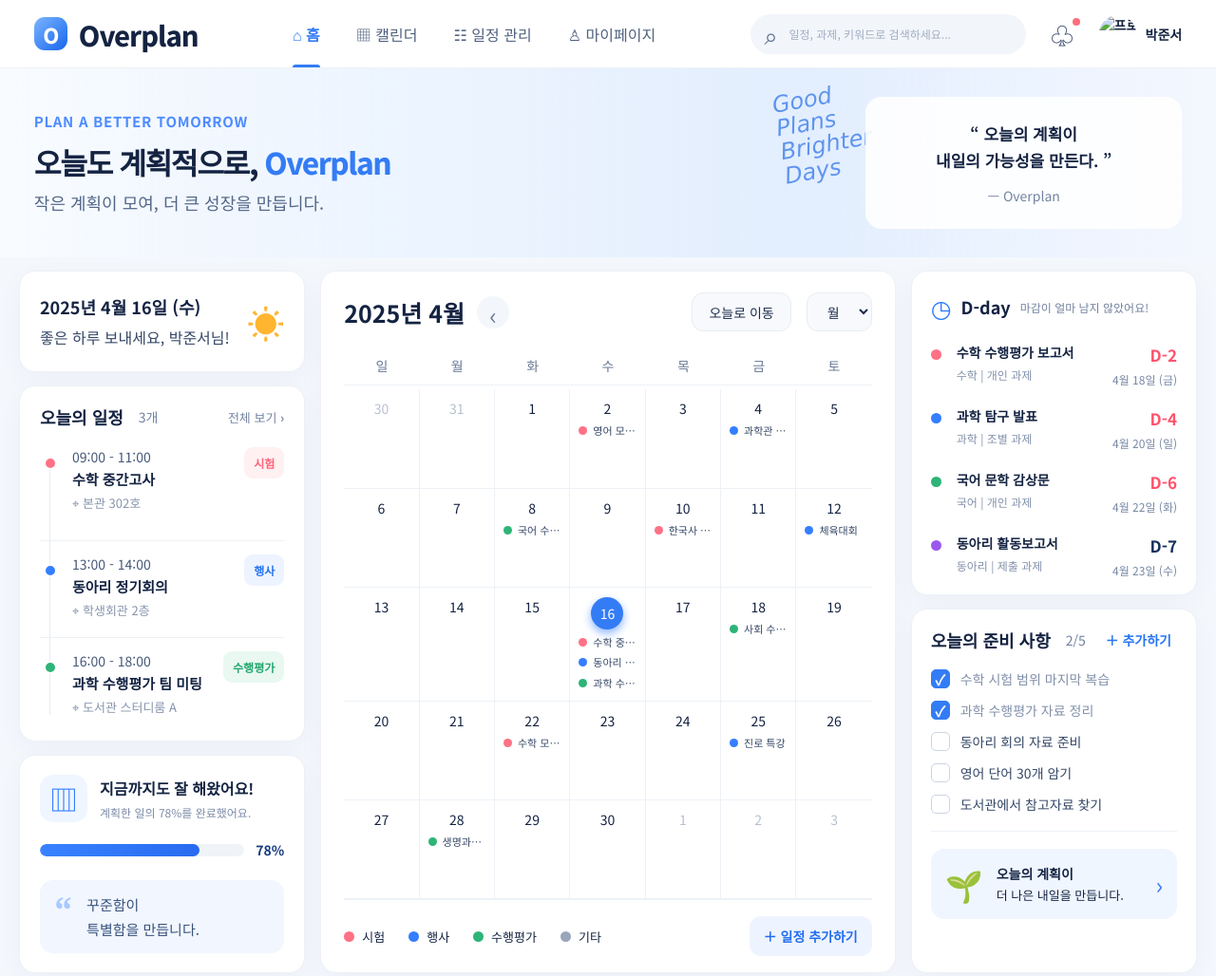
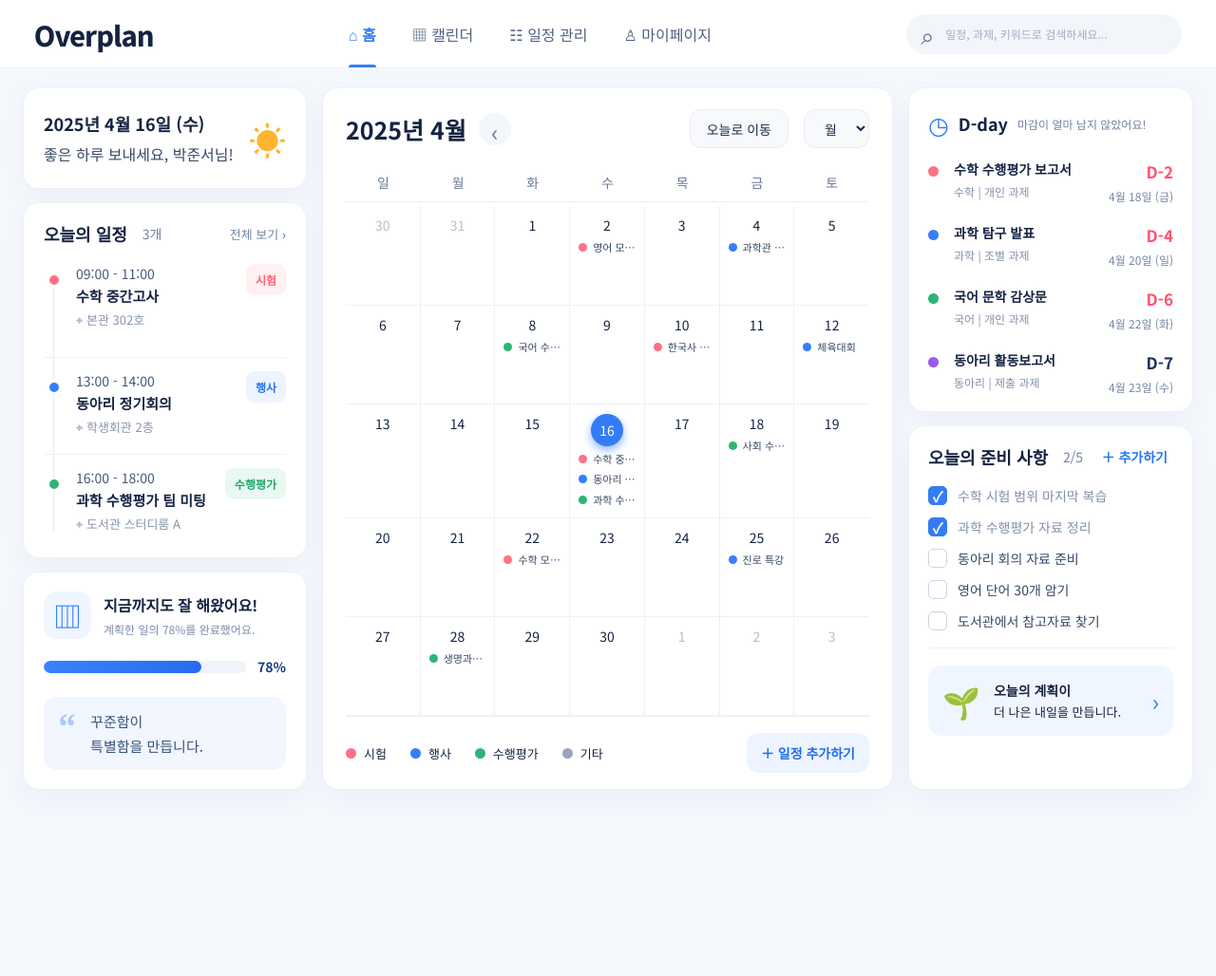
Before and after one commit to junseo090520/Overplan, a website: page public/pages/home.html in a window 1280 px wide. Shown: the whole page at 95% size. After the commit the page ends 852 px from the top, so only its background shows below. Drawn offline with Linux system fonts and the light colour scheme.

Commit message:
refactor: 불필요한 HTML 요소 제거 및 레이아웃 간격 조정

```diff
--- a/public/css/calendar.css
+++ b/public/css/calendar.css
@@ -64,17 +64,6 @@ a {
     font-weight: 800;
     letter-spacing: -1px;
     white-space: nowrap;
-}
-
-.logo-icon {
-    width: 35px;
-    height: 35px;
-    display: grid;
-    place-items: center;
-    border-radius: 11px;
-    background: linear-gradient(135deg, #7bb5ff, #1765ec);
-    color: white;
-    font-size: 22px;
 }
 
 .nav {
@@ -188,21 +177,6 @@ a {
    페이지 제목
 ========================= */
 
-.page-intro {
-    margin-bottom: 25px;
-    display: flex;
-    align-items: center;
-    justify-content: space-between;
-}
-
-.intro-label {
-    margin: 0 0 7px;
-    color: #4e8cff;
-    font-size: 12px;
-    font-weight: 700;
-    letter-spacing: 1px;
-}
-
 .page-intro h1 {
     margin: 0;
     font-size: 30px;
@@ -218,16 +192,6 @@ a {
     margin: 8px 0 0;
     color: #7484a1;
     font-size: 14px;
-}
-
-.primary-button {
-    padding: 13px 20px;
-    border: none;
-    border-radius: 12px;
-    background: var(--primary);
-    color: white;
-    font-weight: 600;
-    box-shadow: 0 5px 13px rgba(52, 124, 245, .2);
 }
 
 /* =========================
@@ -904,12 +868,6 @@ a {
         font-size: 12px;
     }
 
-    .primary-button {
-        padding: 11px;
-        font-size: 11px;
-        white-space: nowrap;
-    }
-
     .summary-grid {
         gap: 9px;
     }
--- a/public/css/home.css
+++ b/public/css/home.css
@@ -62,17 +62,6 @@ a {
     font-weight: 800;
     letter-spacing: -1px;
     white-space: nowrap;
-}
-
-.logo-icon {
-    width: 35px;
-    height: 35px;
-    display: grid;
-    place-items: center;
-    border-radius: 11px;
-    background: linear-gradient(135deg, #7bb5ff, #1765ec);
-    color: white;
-    font-size: 22px;
 }
 
 .nav {
@@ -183,7 +172,7 @@ a {
 }
 
 .hero {
-    min-height: 177px;
+    min-height: 10px;
     padding: 30px 2.8%;
     margin-bottom: 14px;
     display: flex;
@@ -269,7 +258,7 @@ a {
 ========================= */
 
 .dashboard {
-    padding: 0 20px 24px;
+    padding: 20px 24px;
     display: grid;
     grid-template-columns:
         minmax(285px, 1.02fr)
--- a/public/js/pages/calendar.js
+++ b/public/js/pages/calendar.js
@@ -8,7 +8,6 @@ const monthTitle = document.getElementById("month-title");
 const prevMonthButton = document.getElementById("prev-month");
 const nextMonthButton = document.getElementById("next-month");
 const todayButton = document.getElementById("today-btn");
-const addScheduleButton = document.getElementById("add-schedule-btn");
 const detailAddButton = document.getElementById("detail-add-button");
 const detailList = document.getElementById("detail-list");
 
@@ -379,7 +378,6 @@ todayButton.addEventListener("click", () => {
 });
 
 // 일정 추가 버튼
-addScheduleButton.addEventListener("click", addSchedule);
 detailAddButton.addEventListener("click", addSchedule);
 
 /* =========================
--- a/public/pages/home.html
+++ b/public/pages/home.html
@@ -19,7 +19,6 @@
     <!-- 상단 네비게이션 -->
     <header class="header">
         <a href="../index.html" class="logo">
-            <span class="logo-icon">O</span>
             <span>Overplan</span>
         </a>
 
@@ -35,40 +34,10 @@
                 <span>⌕</span>
                 <input type="text" placeholder="일정, 과제, 키워드로 검색하세요...">
             </div>
-
-            <button class="notification">♧<span></span></button>
-
-            <div class="profile">
-                <img src="../assets/images/profile.png" alt="프로필">
-                <span>박준서</span>
-            </div>
         </div>
     </header>
 
     <main class="main-container">
-
-        <!-- 메인 배너 -->
-        <section class="hero">
-            <div class="hero-content">
-                <p class="hero-label">PLAN A BETTER TOMORROW</p>
-                <h1>오늘도 계획적으로, <span>Overplan</span></h1>
-                <p class="hero-description">
-                    작은 계획이 모여, 더 큰 성장을 만듭니다.
-                </p>
-            </div>
-
-            <div class="hero-script">
-                Good<br>
-                Plans<br>
-                Brighter<br>
-                Days
-            </div>
-
-            <div class="hero-quote">
-                <p>“ 오늘의 계획이<br>내일의 가능성을 만든다. ”</p>
-                <span>— Overplan</span>
-            </div>
-        </section>
 
         <!-- 대시보드 -->
         <section class="dashboard">
```
Also changed, not shown: public/pages/calendar.html (+0 -21 lines).
